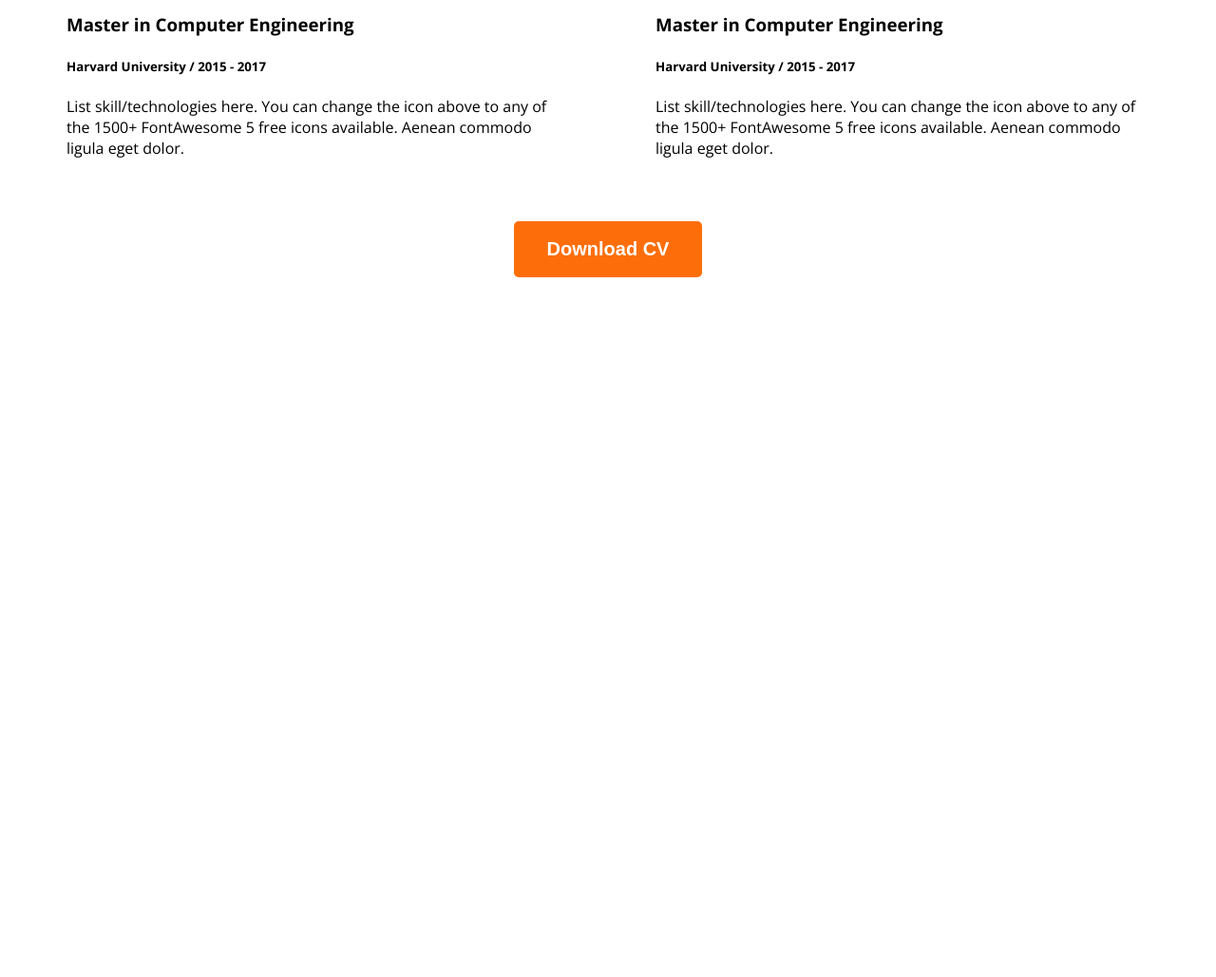
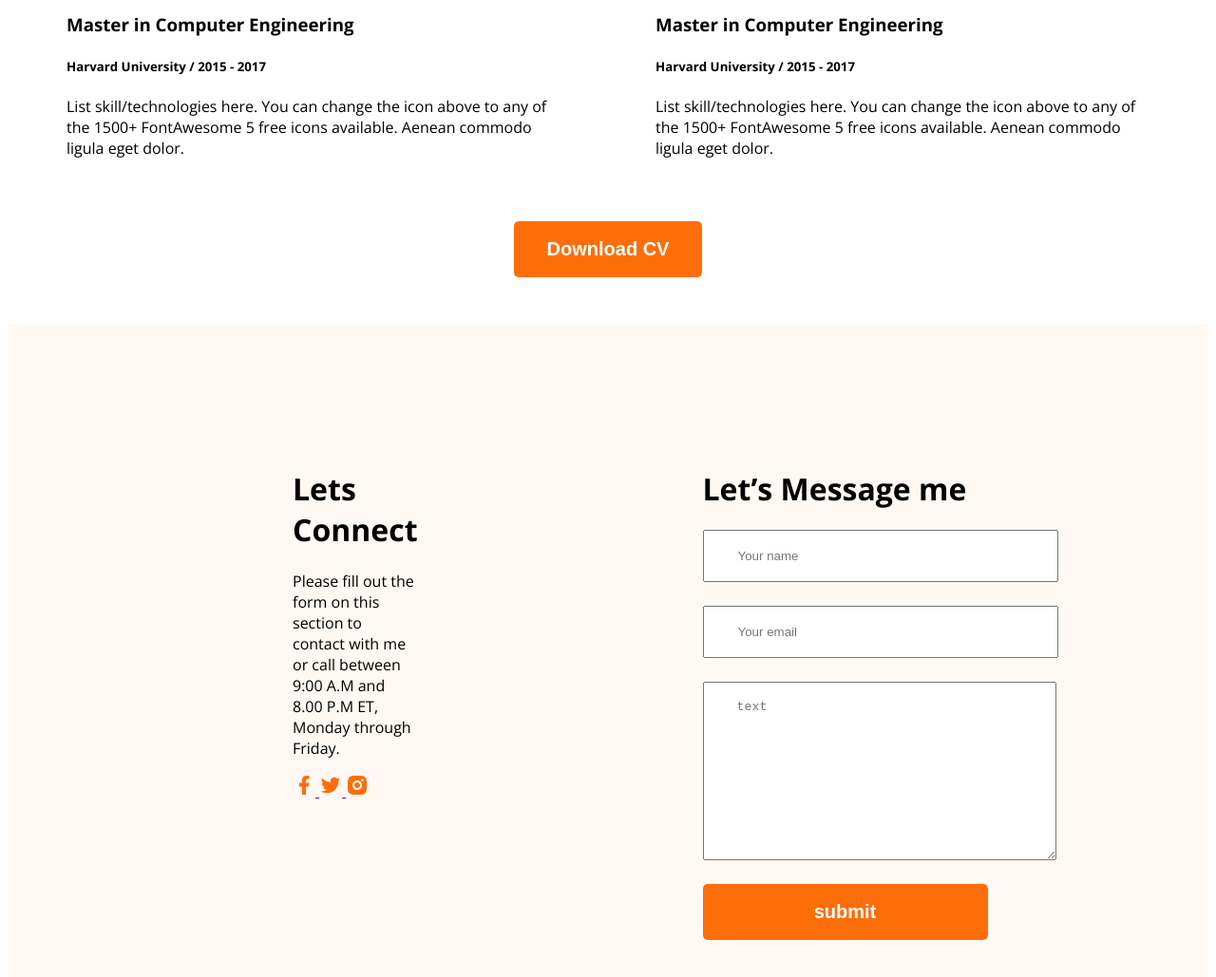
Before and after one commit to SDNATH-Git/Milestone01-protfolio-websit, a plain HTML site: page index.html in a window 1280 px wide. Shown: the part 2784-3813 px from the top of the page at 95% size. Before the commit the page ends 3084 px from the top, so only its background shows below. Drawn offline with nearby package versions, Linux system fonts and the light colour scheme.

Commit message:
added footer

```diff
--- a/index.html
+++ b/index.html
@@ -142,10 +142,32 @@
     </div>
 
    </section>
-
-
     </main>
     <footer>
+        <div class="footer">
+            <div class="footer1">
+                <h1 class="footer2">Lets Connect</h1>
+                <p class="footer3">Please fill out the form on this section to contact with me or call between 9:00 A.M and 8.00 P.M ET, Monday through Friday.</p>
+                <a href=""><img src="./images/icons/facebook.png" alt="">
+                </a><a href=""><img src="./images/icons/twitter.png" alt="">
+                </a><a href=""><img src="./images/icons/insta.png" alt=""></a>
+            </div>
+
+            <div class="footer1">
+                <h1 class="footer2">Let’s Message me</h1>
+
+               <form class="contact" action="">
+                <input type="text" placeholder="Your name">
+                <input type="text" name="" placeholder="Your email">
+                <textarea name="text" id="" placeholder="text" cols="30" rows="10"></textarea>
+                <div>
+                <input class="text-btn" type="submit" value="submit">
+               </div>
+
+               </form>
+
+            </div>
+        </div>
 
     </footer>
 </body>
--- a/style/portfolio.css
+++ b/style/portfolio.css
@@ -148,4 +148,22 @@ main{
 .Download-cv{
     text-align: center;
     margin-top: 50px;
+    margin-bottom: 50px;
 }
+/* footer section */
+.footer{
+     display: flex;
+     background: #FFF8F3;
+     padding: 130px 300px;
+     gap: 300px;
+
+}
+.footer1{
+    width: 50%;
+}
+.contact input,text,textarea{
+    display: block;
+    margin-bottom: 25px;
+    padding: 18px 35px;
+    width: 300px;
+}
```
